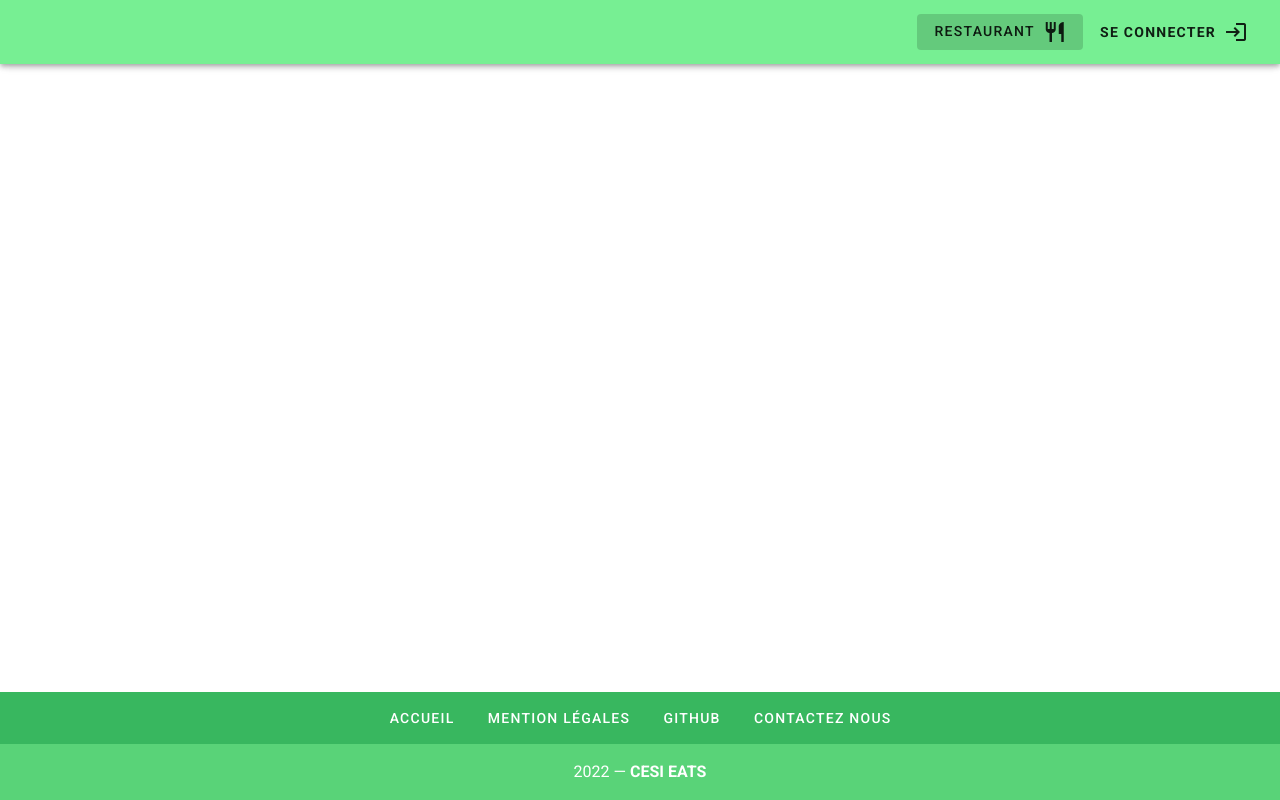
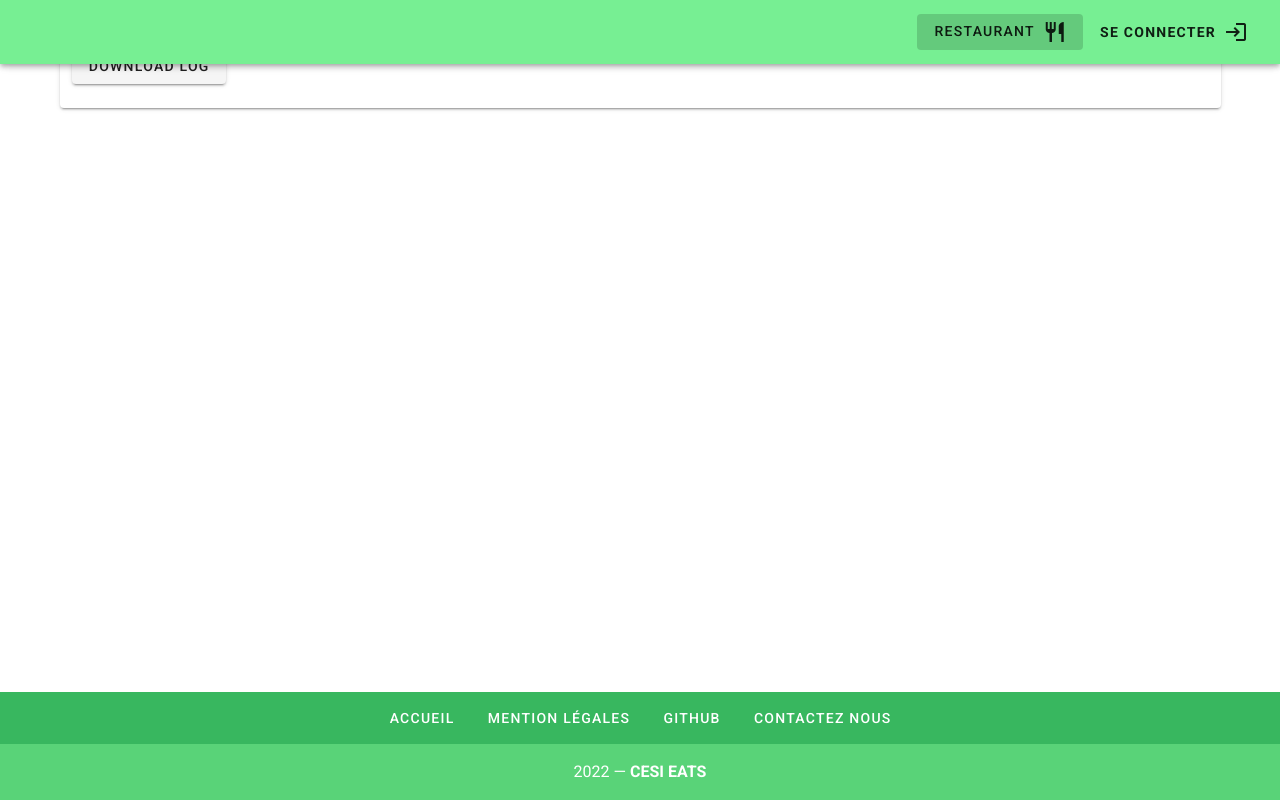
Before and after one commit to Projet-elective/front, a Vue app in the folder front-app/: page /dashboard in a window 1280 px wide. Built offline with nearby package versions, Linux system fonts and the light colour scheme.

Commit message:
add dashoard

```diff
--- /dev/null
+++ b/front-app/src/components/DashboardComponent.vue
@@ -0,0 +1,30 @@
+<template>
+    <v-container>
+        <v-card>
+            <div class="col-md-8">
+                <div class="card mb-3">
+                    <div class="card-body">
+                        <div class="row">
+                            <div class="col-sm-2">
+                               <v-btn href="/auth/api/auth/getAllLastConnected">
+                                    Download log
+                                </v-btn>
+                            </div>
+                        </div>
+                    </div>
+                </div>
+            </div>
+        </v-card>
+    </v-container>
+</template>
+<script>
+export default {
+    name: 'DashboardComp',
+    components: {
+    },
+    data() {
+        return {
+        }
+    }
+}
+</script>
--- a/front-app/src/components/HeaderComponent.vue
+++ b/front-app/src/components/HeaderComponent.vue
@@ -147,7 +147,7 @@
             </v-btn>
           </li>
           <li>
-            <v-btn text :to="{ name: 'stat' }">
+            <v-btn text :to="{ name: 'dashboardService' }">
               <div class="d-flex flex-column-reverse d-lg-block">
                 <span class="mr-2">Statistique</span>
                 <v-icon>mdi-chart-donut</v-icon>
--- a/front-app/src/components/OrderComponent.vue
+++ b/front-app/src/components/OrderComponent.vue
@@ -64,6 +64,20 @@ export default {
             })
 
         },
+        async getOrders() {
+            console.log(this.tokenJWT)
+            console.log(this.tokenId)
+            await axios.get('/orders/api/orders/' + this.tokenId, {
+                headers: {
+                    'Authorization': `${this.tokenJWT}`
+                },
+            }).then((res) => {
+                console.log(res)
+            }).catch((res) => {
+                console.log(res)
+            })
+
+        },
         /*For restaurants */
         async restaurantNotCompletedOrders() {
             console.log(this.tokenJWT)
@@ -77,7 +91,18 @@ export default {
             }).catch((res) => {
                 console.log(res)
             })
-
+        }
+        ,
+        /*For restaurants */
+        async allNotCompletedOrders() {
+            console.log(this.tokenJWT)
+            console.log(this.tokenId)
+            await axios.get('/orders/api/orders/allNotCompletedOrders/' , {
+            }).then((res) => {
+                console.log(res)
+            }).catch((res) => {
+                console.log(res)
+            })
         }
     }
 }
--- a/front-app/src/router/index.js
+++ b/front-app/src/router/index.js
@@ -9,6 +9,7 @@ import AboutView from '../views/AboutView.vue'
 import ProfileView from '../views/ProfileView.vue'
 import TechServiceView from '../views/TechServiceView.vue'
 import OrderView from '../views/OrderView.vue'
+import DashboardView from '../views/DashboardView.vue'
 
 
 Vue.use(VueRouter)
@@ -56,6 +57,11 @@ const routes = [
     component: TechServiceView
   },
   {
+    path: '/dashboard',
+    name: 'dashboardService',
+    component: DashboardView
+  },
+  {
     path: '/order',
     name: 'order',
     component: OrderView
--- /dev/null
+++ b/front-app/src/views/DashboardView.vue
@@ -0,0 +1,15 @@
+<template>
+<dashboard-comp />
+</template>
+
+<script>
+
+import DashboardComp from '../components/DashboardComponent.vue'
+export default{
+    name:'DashboardView',
+
+    components: {
+      DashboardComp,
+    }
+}
+</script>
```
